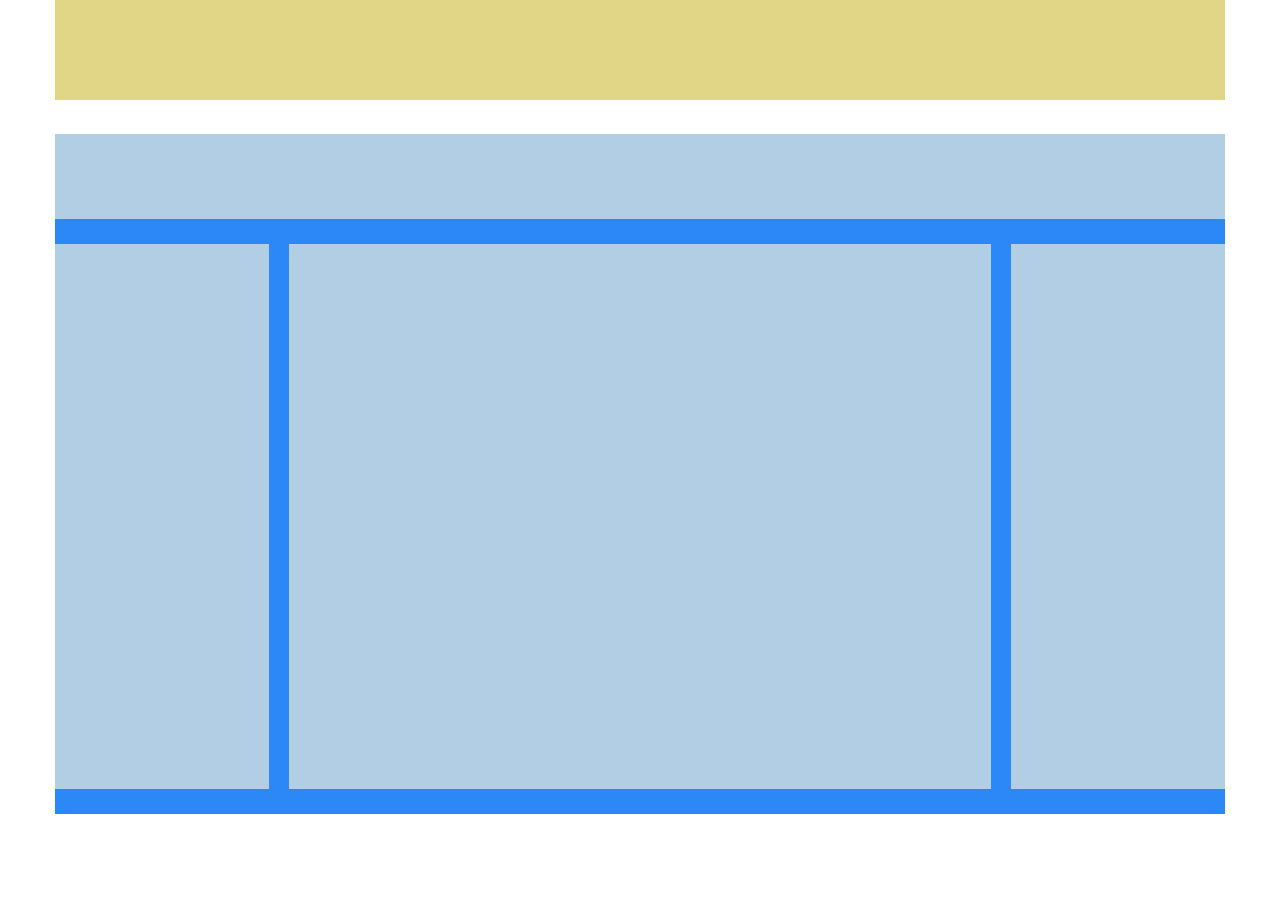
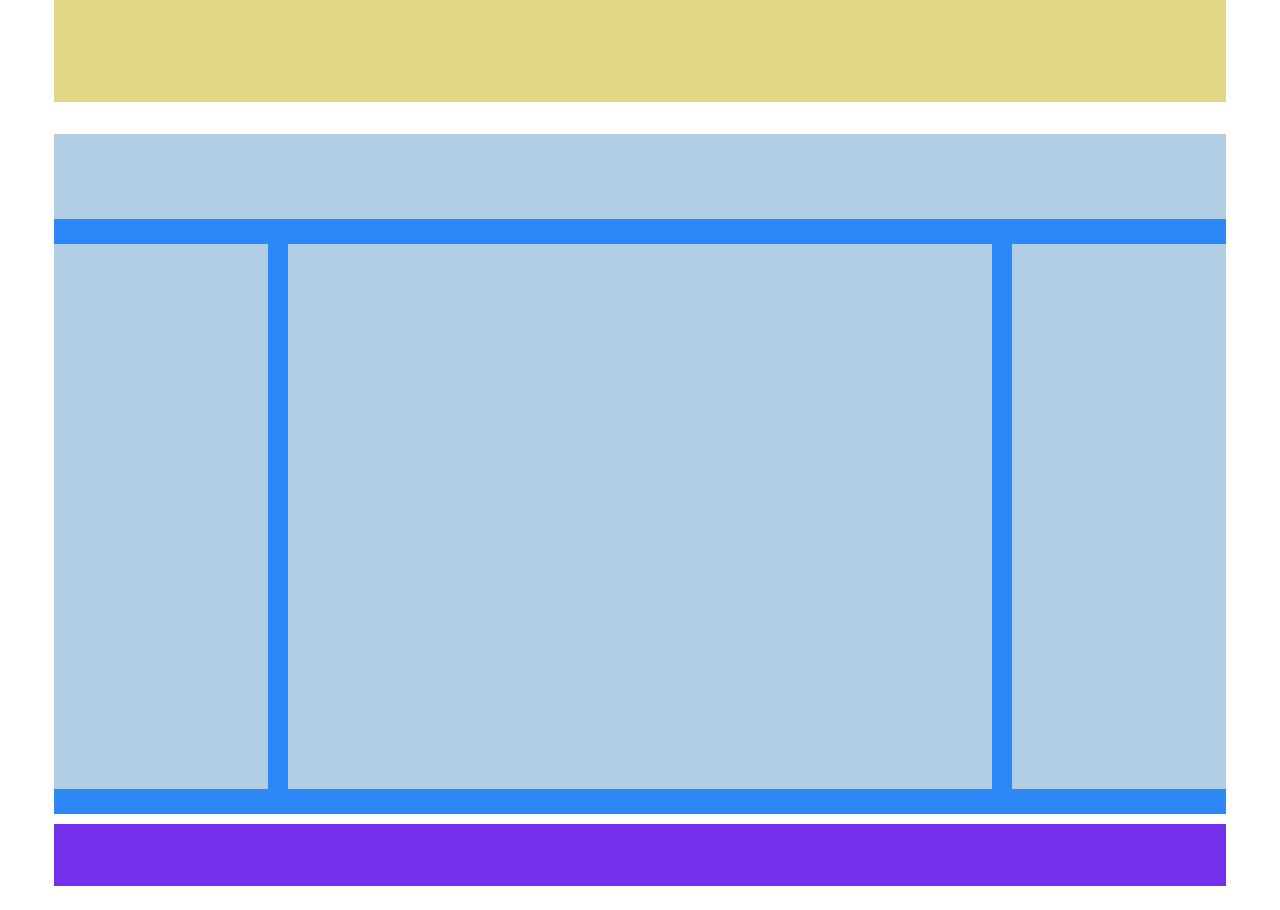
Before and after one commit to marcocor25/htmlcss-struttura-wp, a plain HTML site: page index.html in a window 1280 px wide. Shown: the part 600-1510 px from the top of the page. Before the commit the page ends 1414 px from the top, so only its background shows below. Drawn offline with Linux system fonts and the light colour scheme.

Commit message:
Completamento esercizio

```diff
--- a/index.html
+++ b/index.html
@@ -65,7 +65,11 @@
     <!-- FOOTER-->
 
     <footer>
-        <!-- Lorem ipsum dolor sit amet consectetur adipisicing elit. Iusto esse fuga minima aliquid est hic, omnis autem sunt eaque nesciunt libero iure voluptatum neque modi eius. In temporibus nihil ratione! -->
+
+        <section class="footer container">
+            <!-- Lorem ipsum dolor sit amet consectetur adipisicing elit. Iusto esse fuga minima aliquid est hic, omnis autem sunt eaque nesciunt libero iure voluptatum neque modi eius. In temporibus nihil ratione! -->
+        </section>
+
     </footer>
 
     <!-- FINE -->
--- a/style.css
+++ b/style.css
@@ -1,4 +1,4 @@
-/* Reset CSS */
+/* RESET CSS */
 
 * {
     margin: 0;
@@ -9,13 +9,13 @@
 /* ------------------------ */
 
 .container {
-    max-width: 1170px;
+    max-width: 1172px;
 }
 
 .header {
     height: 140px;
     margin: 0 auto;
-    margin-top: 22px;
+    margin-top: 24px;
     background: #D782E0;
 }
 
@@ -28,7 +28,7 @@
 
 .main-2 {
     margin: 0 auto;
-    margin-top: 34px;
+    margin-top: 32px;
     background: #2C88F6;
 }
 
@@ -62,3 +62,13 @@
     display: block;
     clear: both;
 }
+
+.footer {
+    height: 62px;
+    margin: 0 auto;
+    margin-top: 10px;
+    margin-bottom: 24px;
+    background: #7530EE;
+}
+
+/* FINE */
```
